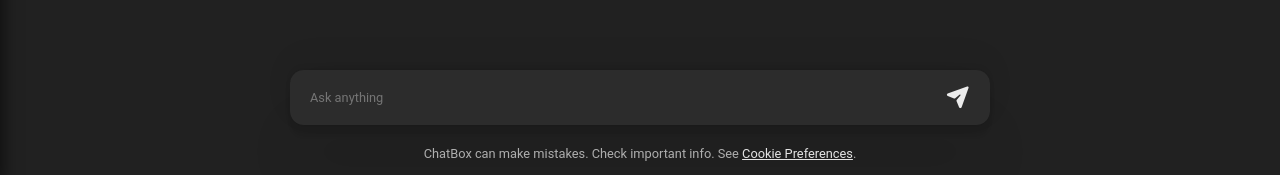
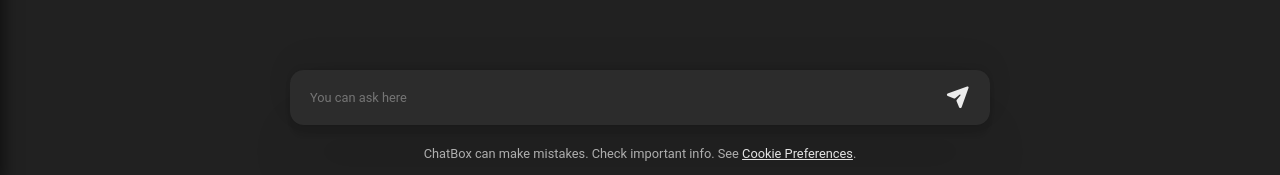
Before and after one commit to MUSKANNISHAD/ChatBot-frontend, a React (Vite) app: page / in a window 1280 px wide. Shown: the part 618-793 px from the top of the page. Built offline with nearby package versions, Linux system fonts and the light colour scheme; no server answers.

Commit message:
triggring workflow

```diff
--- a/src/chatWindow.jsx
+++ b/src/chatWindow.jsx
@@ -299,7 +299,7 @@ function ChatWindow({ setShowSidebar }) {
 
                 <div className="chatInput">
                     <div className="inputBox">
-                        <input placeholder="Ask anything"
+                        <input placeholder="You can ask here"
                             disabled={showLoginForm}
                             value={prompt}
                             onChange={(e) => setPrompt(e.target.value)}
```
